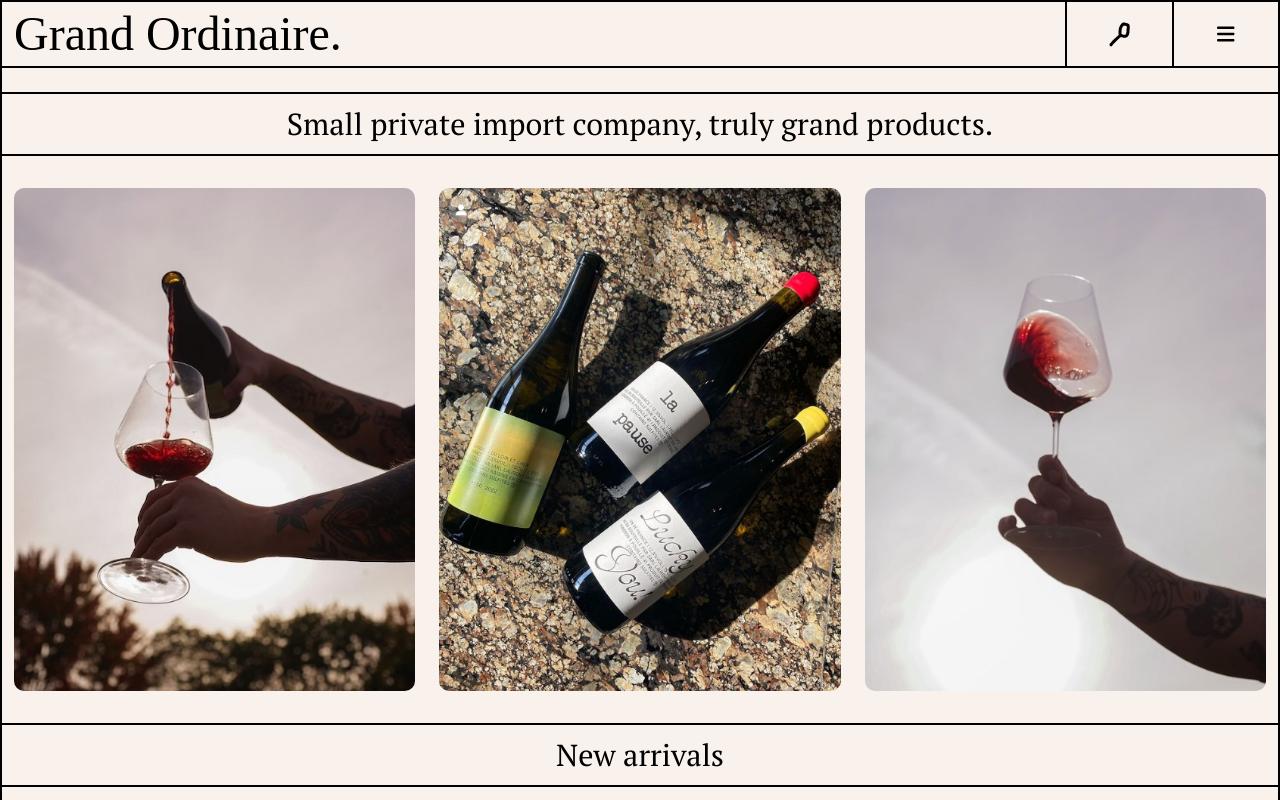
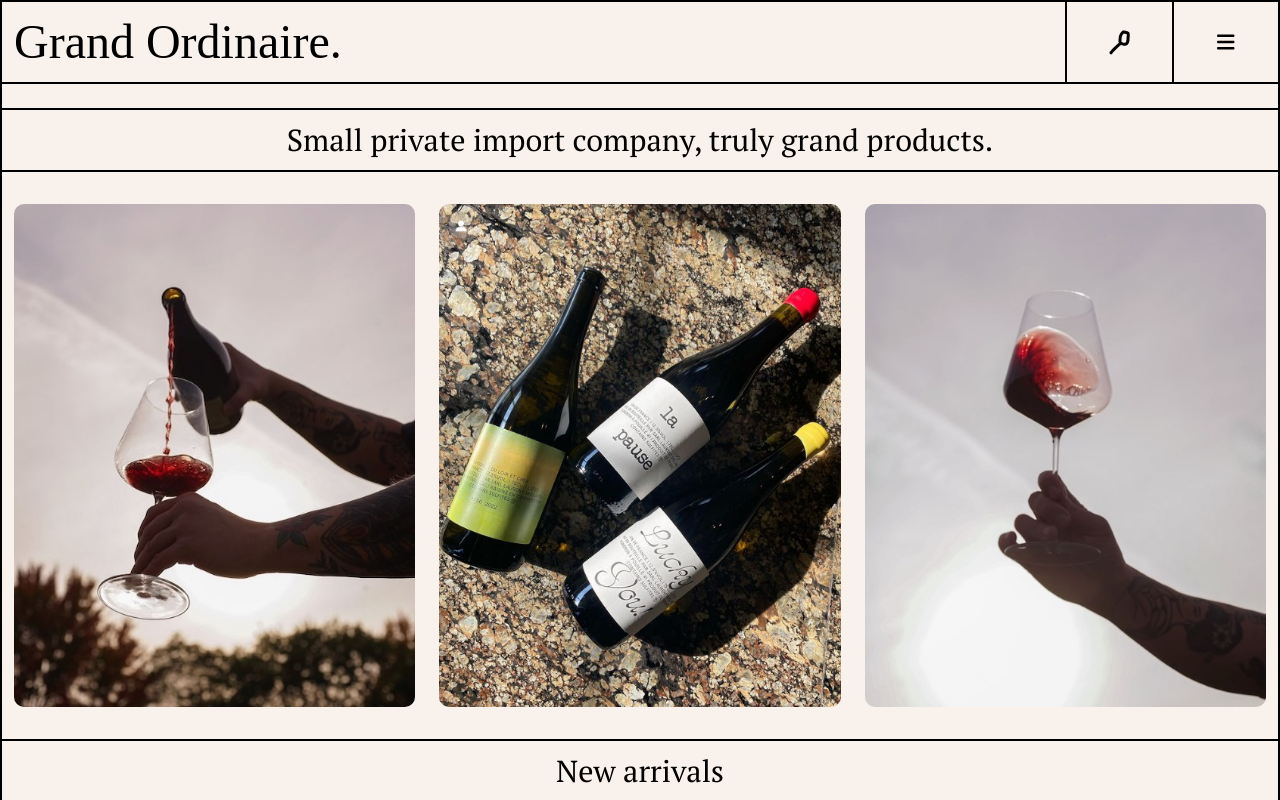
Before and after one commit to veronique1415/veronique-desrochers-captsone, a React (Create React App) app: page / in a window 1280 px wide. Shown: the top 800 px of the page. Built offline with nearby package versions, Linux system fonts and the light colour scheme; no server answers; a web font is replaced by a local one.

Commit message:
put more padding in the header

```diff
--- a/src/components/Header/Header.js
+++ b/src/components/Header/Header.js
@@ -11,7 +11,7 @@ const Header = () => {
             <nav className="nav">
             <Container style={{ marginRight: 0}} className="mw-100">
                 <Row className="pr-0">
-                    <Col className="header__container py-3" xs={8} md={10}>
+                    <Col className="header__container py-4" xs={8} md={10}>
                         <Link to={"/"} className="header__heading"><h1 className="header__heading">Grand Ordinaire.</h1></Link>
                     </Col>
                     <Col xs={2} md={1} className="header__search">
--- a/src/components/Products/Products.js
+++ b/src/components/Products/Products.js
@@ -35,7 +35,7 @@ const Products = ({text}) => {
     <section className="products">
         <Banner text={text}/>
         <Container>
-            <Row xs={2} md={4} lg={6}>
+            <Row xs={2} md={4} lg={7}>
                 {bottles.map((bottle) => (
                     <Col className="pb-3">
                         <Link to={`/wines/${bottle.product_id}`} className="products__link">
```
